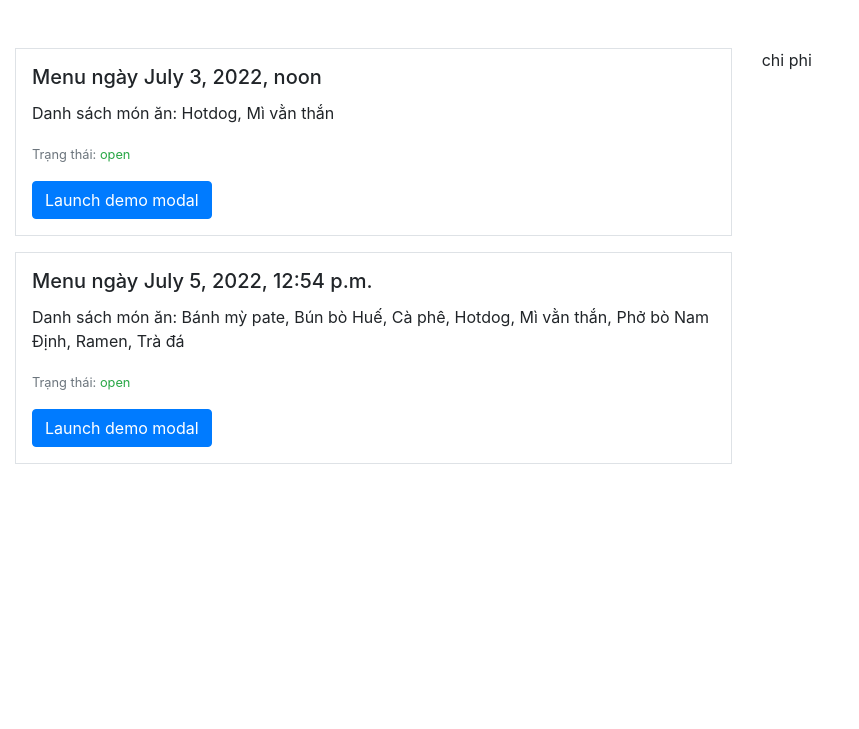
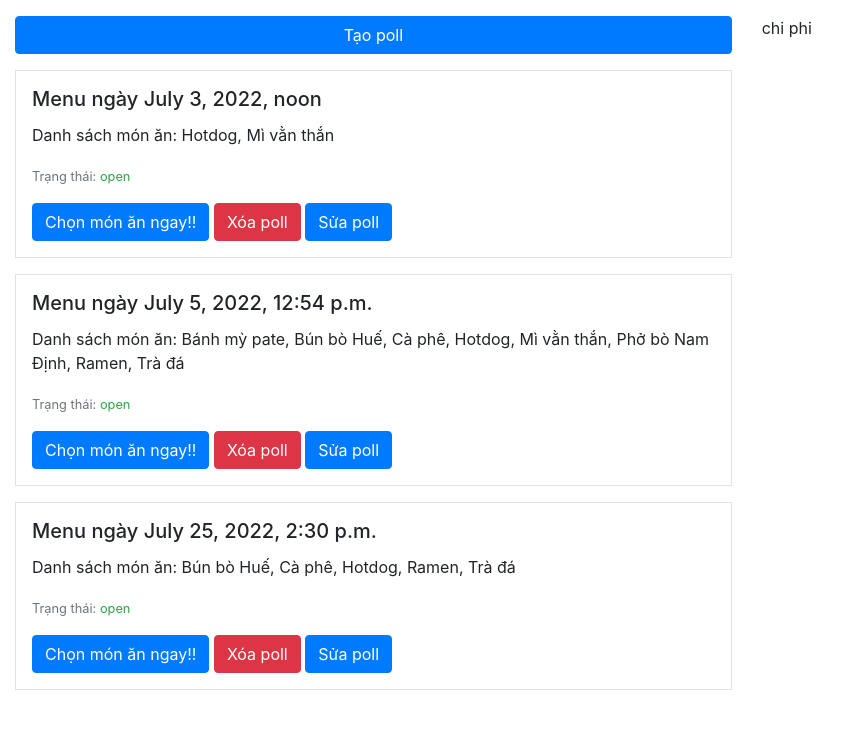
Before and after one commit to tomodachii/yummie, a Django app: page /poll/ in a window 1280 px wide. Shown: the part 56-785 px from the top of the page, without its empty margins (0-859 px from the left). Run offline with Django 4.2, Linux system fonts and the light colour scheme; the first user in the database is signed in; data comes from the database, SQL or seed files in the repository; some libraries are stand-ins or nearby versions.

Commit message:
make poll CRUD functionalities

```diff
--- a/poll/forms.py
+++ b/poll/forms.py
@@ -1,6 +1,7 @@
 from django import forms
 from django.contrib.auth.forms import UserCreationForm
 from django.contrib.auth.models import User
+
 
 # Create your forms here.
 
@@ -10,7 +11,8 @@ class NewUserForm(UserCreationForm):
 
     class Meta:
         model = User
-        fields = ("username", "email", "password1", "password2")
+        fields = ("username", "email", "first_name",
+                  "last_name", "password1", "password2")
 
     def save(self, commit=True):
         user = super(NewUserForm, self).save(commit=False)
@@ -30,3 +32,15 @@ class NewVoteForm(forms.Form):
         ),
         label=False,
     )
+
+
+class NewPollForm(forms.Form):
+    vote = forms.CharField(
+        widget=forms.CheckboxInput(
+            attrs={
+                'class': 'form-check-input',
+                'onclick': 'this.form.submit();',
+            }
+        ),
+        label=False,
+    )
--- a/poll/models.py
+++ b/poll/models.py
@@ -49,6 +49,14 @@ class Menu(models.Model):
         """String for representing the Model object."""
         return f'{self.due}'
 
+    def get_absolute_url(self):
+        """Returns the URL to access a particular author instance."""
+        # return reverse('author-detail', args=[str(self.id)])
+        return reverse('poll')
+
+    class Meta:
+        ordering = ['due']
+
 
 class Vote(models.Model):
     user = models.ForeignKey(
--- a/poll/templates/navbar.html
+++ b/poll/templates/navbar.html
@@ -20,6 +20,11 @@
         <li class="nav-item">
           <a class="nav-link" href="#">Features</a>
         </li>
+        {% comment %} {% if request.user.is_staff %}
+        <li class="nav-item">
+          <a class="nav-link" href="{% url 'poll-create' %}">Tạo poll</a>
+        </li>
+        {% endif %} {% endcomment %}
       </ul>
       {% if user.is_authenticated %}
       <ul class="navbar-nav">
--- a/poll/templates/poll/poll.html
+++ b/poll/templates/poll/poll.html
@@ -1,7 +1,10 @@
 {% extends "base_generic.html" %} {% block content %}
-<div class="row mt-5">
+
+<div class="row mt-3">
   <div class="col-sm-7 col-lg-7">
-
+    {% if request.user.is_superuser %}
+      <a href="{% url 'poll-create' %}" class="mb-3 btn btn-primary input-block-level btn-block">Tạo poll</a>
+    {% endif %}
     <div class="list-group">
       {% for menu_instance in menu %}
         <div class="list-item p-3 border mb-3">
@@ -19,10 +22,17 @@
             </p>
             {% if user.is_authenticated %}
               <button type="button" class="btn btn-primary" data-toggle="modal" data-target="#exampleModal-{{menu_instance.id}}">
-                Launch demo modal
+                Chọn món ăn ngay!!
               </button>
             {% else %}
-              <a href="{% url 'login' %}" class="text-info">Đăng nhập để vote</a>
+              <a class="btn btn-primary" href="{% url 'login' %}" class="text-info">Đăng nhập để vote</a>
+            {% endif %}
+
+            {% if request.user.is_superuser %}
+              <a href="{% url 'poll-delete' pk=menu_instance.id %}" class="btn btn-danger">Xóa poll</a>
+            {% endif %}
+            {% if request.user.is_superuser %}
+              <a href="{% url 'poll-update' pk=menu_instance.id %}" class="btn btn-primary">Sửa poll</a>
             {% endif %}
 
             <!-- Modal -->
@@ -41,7 +51,7 @@
                       {% for dish_instance in menu_instance.list_dish %}
                         <div class="col-sm-6 my-2">
                           <div class="card">
-                            <a class="btn btn-primary" href="{% url 'vote' menu_id=menu_instance.id dish_id=dish_instance.id %}">
+                            <a class="btn btn-primary" href="{% url 'poll-vote' menu_id=menu_instance.id dish_id=dish_instance.id %}">
                               <div class="card-body" style="cursor: pointer;">
                                 <h5 class="card-title">{{dish_instance.name}}</h5>
                                 <p class="card-text">{{dish_instance.price}}</p>
--- a/poll/urls.py
+++ b/poll/urls.py
@@ -5,5 +5,10 @@ from . import views
 urlpatterns = [
     path('poll/', views.get_vote_view, name='poll'),
     path('accounts/register', views.register_request, name="register"),
-    path('poll/<int:menu_id>/<int:dish_id>/vote', views.make_vote, name='vote'),
+    path('poll/<int:menu_id>/<int:dish_id>/vote',
+         views.make_vote, name='poll-vote'),
+    # path('poll/create/', views.create_poll, name="poll-create"),
+    path('poll/create/', views.MenuCreate.as_view(), name='poll-create'),
+    path('poll/<int:pk>/update/', views.MenuUpdate.as_view(), name='poll-update'),
+    path('poll/<int:pk>/delete/', views.MenuDelete.as_view(), name='poll-delete'),
 ]
--- a/poll/views.py
+++ b/poll/views.py
@@ -5,12 +5,17 @@ from django.contrib.auth.models import User
 from .forms import NewUserForm, NewVoteForm
 from django.contrib.auth import login
 from django.contrib import messages
-from django.contrib.auth.decorators import login_required
+from django.contrib.auth.decorators import login_required, user_passes_test
+from django.views.generic.edit import CreateView, UpdateView, DeleteView
+from django.contrib.auth.mixins import LoginRequiredMixin, UserPassesTestMixin
+from django.urls import reverse_lazy
 import datetime
 
 # Create your views here.
 # def store_vote(request):
 #   new_vote = UserVote.objects.create(user=request.user, user_name=request.user.username)
+
+HOME_URL = '/poll/'
 
 
 def index(request):
@@ -22,32 +27,9 @@ def index(request):
 
 def get_vote_view(request):
     menu = Menu.objects.all()
-    message = ''
-    # NewVoteFormSet = formset_factory(NewVoteForm)
-    try:
-        if request.method == 'POST':
-            form = NewVoteForm(request.POST)
-            # formset = NewVoteFormSet(request.POST)
-
-            # print(request.POST)
-            if form.is_valid():
-                # vote = Vote.objects.create(
-                #     user_id=request.POST.get('user')
-                # )
-                # print(request.POST.get('user'))
-                pass
-            else:
-                messages.warning(request, 'Please correct the error below.')
-        else:
-            form = NewVoteForm()
-
-        return render(request, 'poll/poll.html', context={
-            "menu": menu,
-            "message": message
-        })
-
-    except Exception as e:
-        print(e)
+    return render(request, 'poll/poll.html', context={
+        "menu": menu,
+    })
 
 
 @login_required
@@ -55,21 +37,19 @@ def make_vote(request, menu_id, dish_id):
     menu = Menu.objects.get(pk=menu_id)
     dish = Dish.objects.get(pk=dish_id)
     user = request.user
-    temp = ''
+    message = ''
     try:
         if request.method == 'POST':
             form = NewVoteForm(request.POST)
             if form.is_valid():
-                temp = request.POST.get('vote')
-                if temp == 'on':
-                    temp = 'Vote thành công'
+                if request.POST.get('vote') == 'on':
                     Vote.objects.create(
                         user_id=user.id, menu_id=menu.id, user_name=user.get_user_name(), dish_name=dish.name, cost=dish.price, created_at=datetime.datetime.now())
                     messages.success(
-                        request, 'Project has successful created!')
+                        request, 'Vote has been successful created!')
                 else:
-                    temp = 'Hủy vote thành công'
-                return HttpResponseRedirect('/poll/')
+                    message = 'Vote has been canceled!'
+                return HttpResponseRedirect(HOME_URL)
             else:
                 messages.warning(request, 'Please correct the error below.')
         else:
@@ -79,12 +59,34 @@ def make_vote(request, menu_id, dish_id):
             'form': form,
             'menu': menu,
             'dish': dish,
-            'temp': temp,
+            'message': message,
         })
 
     except Exception as e:
-        # return HttpResponseRedirect('/poll/')
         print(e)
+        return HttpResponseRedirect(HOME_URL)
+
+
+# @login_required
+# @user_passes_test(lambda u: u.is_superuser)
+# def create_poll(request):
+#     try:
+#         if request.method == 'POST':
+#             form = NewVoteForm(request.POST)
+#             if form.is_valid():
+#                 messages.success(request, 'Poll has successful created!')
+#                 return HttpResponseRedirect(HOME_URL)
+#             else:
+#                 messages.warning(request, 'Please correct the error below.')
+#         else:
+#             form = NewVoteForm()
+
+#         return render(request, 'poll/create_poll.html', context={
+
+#         })
+#     except Exception as e:
+#         print(e)
+#         return HttpResponseRedirect(HOME_URL)
 
 
 def register_request(request):
@@ -94,8 +96,31 @@ def register_request(request):
             user = form.save()
             login(request, user)
             messages.success(request, "Registration successful.")
-            return redirect("main:homepage")
+            return HttpResponseRedirect(HOME_URL)
         messages.error(
             request, "Unsuccessful registration. Invalid information.")
     form = NewUserForm()
     return render(request=request, template_name="registration/register.html", context={"register_form": form})
+
+
+class MenuCreate(LoginRequiredMixin, UserPassesTestMixin, CreateView):
+    model = Menu
+    fields = ['dish', 'due', 'status']
+    initial = {'status': 'o'}
+
+    def test_func(self):
+        return self.request.user.is_superuser
+
+    def handle_no_permission(self):
+        return HttpResponseRedirect(HOME_URL)
+
+
+class MenuUpdate(UpdateView):
+    model = Menu
+    # Not recommended (potential security issue if more fields added)
+    fields = '__all__'
+
+
+class MenuDelete(DeleteView):
+    model = Menu
+    success_url = reverse_lazy('poll')
```
Also changed, not shown: poll/templates/poll/menu_confirm_delete.html (added, +12 -0 lines), poll/templates/poll/menu_form.html (added, +9 -0 lines), db.sqlite3.
